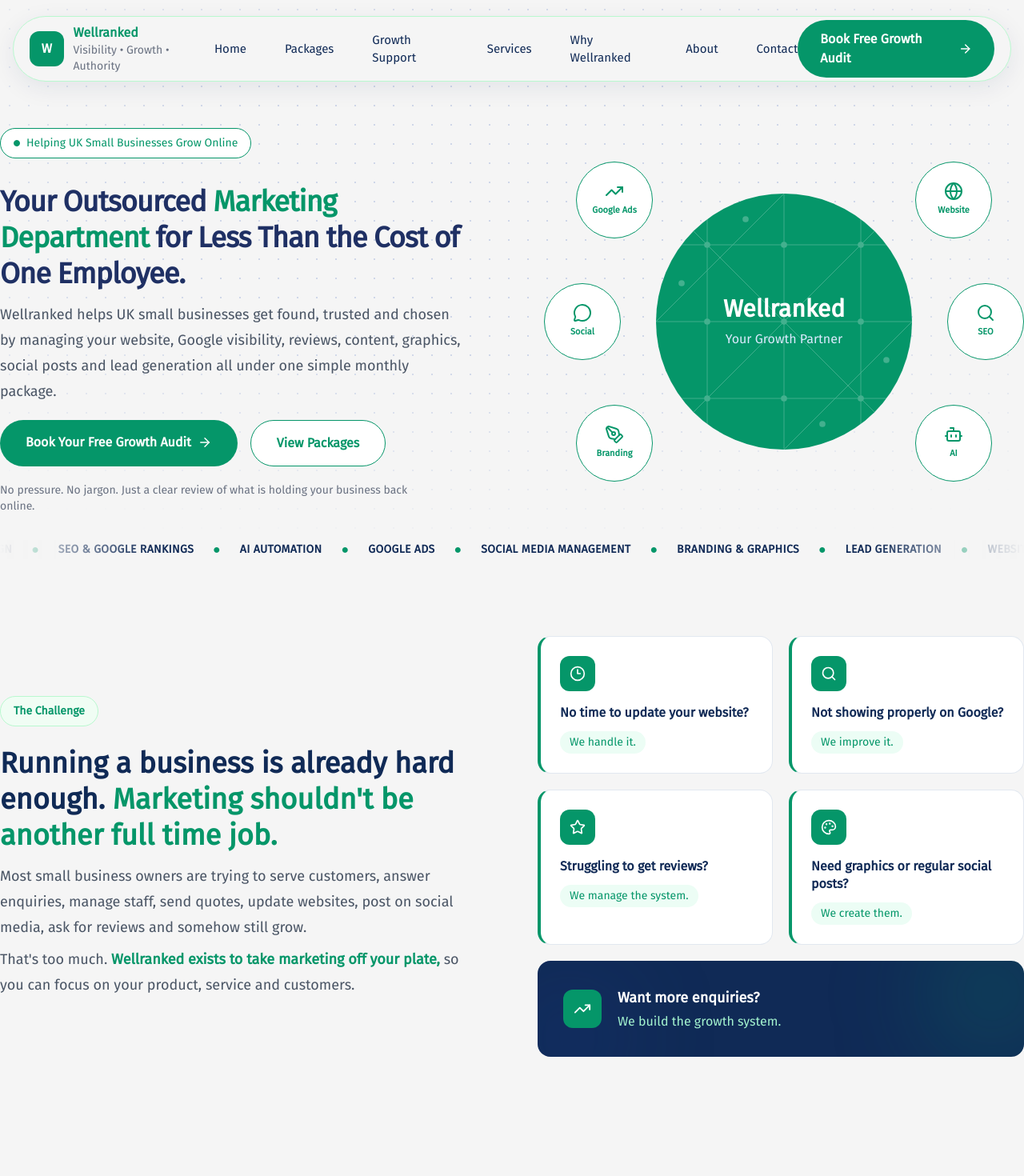
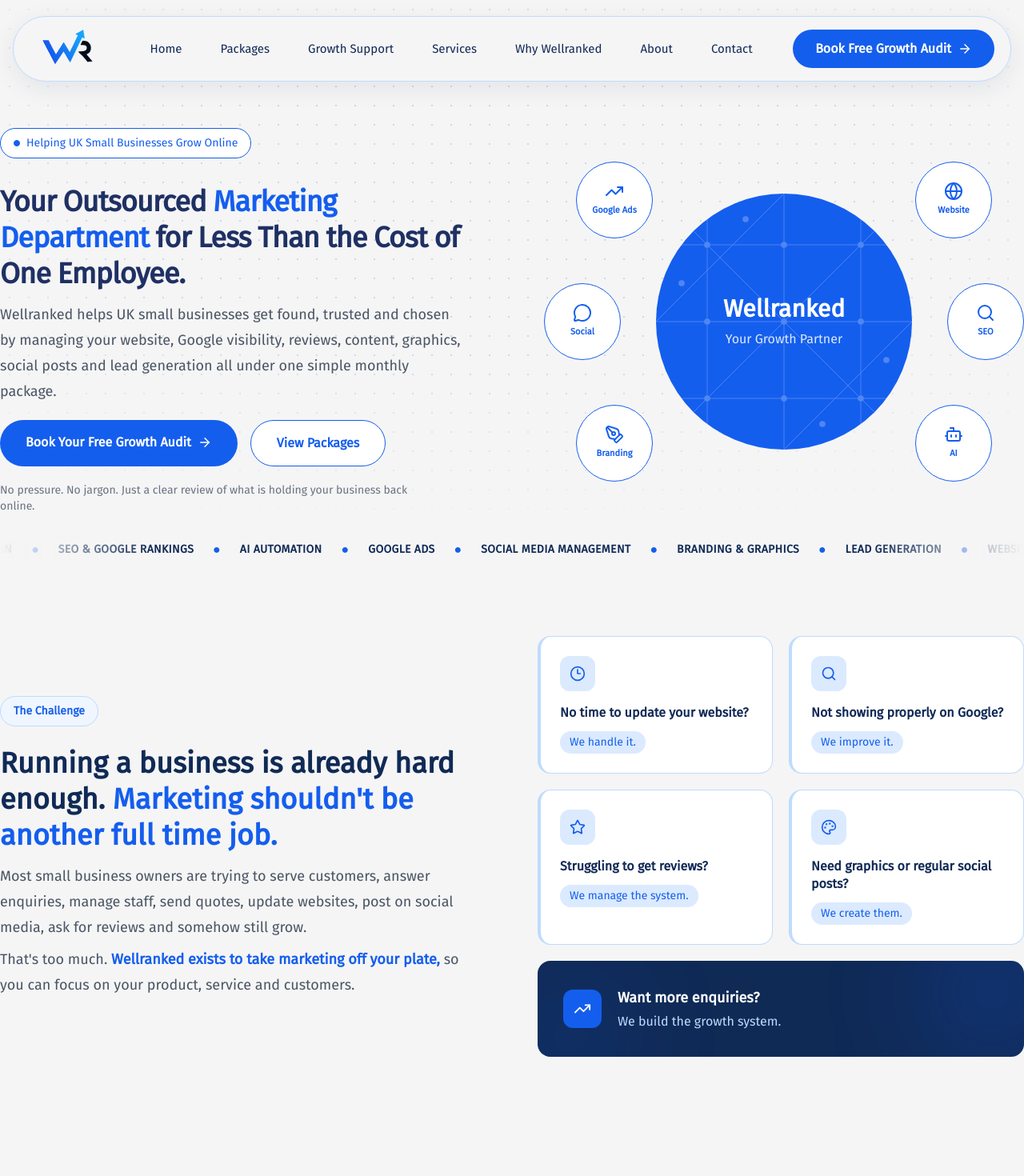
Before and after one commit to alimuhammeddev/wellranked, a Next.js app: page / in a window 1280 px wide. Shown: the top 1470 px of the page at 80% size. Built offline with nearby package versions, Linux system fonts and the light colour scheme.

Commit message:
changed color

```diff
--- a/app/components/Footer.tsx
+++ b/app/components/Footer.tsx
@@ -2,6 +2,8 @@
 import { FaInstagram, FaLinkedin } from "react-icons/fa";
 import { FaXTwitter } from "react-icons/fa6";
 import { Mail, MapPin } from "lucide-react";
+import Image from "next/image";
+import logo from "./assets/logo.svg";
 
 const links = [
   { label: "Home", href: "/" },
@@ -22,17 +24,7 @@
           {/* Logo */}
 
           <Link href="/" className="flex items-center gap-3">
-            <div className="flex h-12 w-12 items-center justify-center rounded-xl bg-[#059669] text-lg font-bold text-white">
-              W
-            </div>
-
-            <div>
-              <h2 className="font-bold text-[#059669]">Wellranked</h2>
-
-              <p className="text-sm text-gray-500">
-                Visibility • Growth • Authority
-              </p>
-            </div>
+            <Image src={logo} alt="logo" width={100}/>
           </Link>
 
           {/* Navigation */}
@@ -42,7 +34,7 @@
               <Link
                 key={link.href}
                 href={link.href}
-                className="text-gray-600 transition hover:text-[#059669]"
+                className="text-gray-600 transition hover:text-[#145EEE]"
               >
                 {link.label}
               </Link>
@@ -54,7 +46,7 @@
           <div className="flex flex-col items-center gap-2 text-sm">
             <Link
               href="mailto:hello@wellranked.co.uk"
-              className="flex items-center gap-2 text-gray-600 transition hover:text-[#059669]"
+              className="flex items-center gap-2 text-gray-600 transition hover:text-[#145EEE]"
             >
               <Mail size={16} />
               hello@wellranked.co.uk
@@ -68,7 +60,7 @@
             <div className="mt-1 flex items-center gap-3">
               <Link
                 href="#"
-                className="rounded-full border border-gray-200 p-2 text-gray-500 transition hover:border-[#059669] hover:text-[#059669]"
+                className="rounded-full border border-gray-200 p-2 text-gray-500 transition hover:border-[#145EEE] hover:text-[#145EEE]"
                 aria-label="LinkedIn"
               >
                 <FaLinkedin size={16} />
@@ -76,7 +68,7 @@
 
               <Link
                 href="#"
-                className="rounded-full border border-gray-200 p-2 text-gray-500 transition hover:border-[#059669] hover:text-[#059669]"
+                className="rounded-full border border-gray-200 p-2 text-gray-500 transition hover:border-[#145EEE] hover:text-[#145EEE]"
                 aria-label="Instagram"
               >
                 <FaInstagram size={16} />
@@ -84,7 +76,7 @@
 
               <Link
                 href="#"
-                className="rounded-full border border-gray-200 p-2 text-gray-500 transition hover:border-[#059669] hover:text-[#059669]"
+                className="rounded-full border border-gray-200 p-2 text-gray-500 transition hover:border-[#145EEE] hover:text-[#145EEE]"
                 aria-label="X / Twitter"
               >
                 <FaXTwitter size={16} />
@@ -99,11 +91,11 @@
           <p>© {new Date().getFullYear()} Wellranked. All rights reserved.</p>
 
           <div className="flex items-center gap-6">
-            <Link href="#" className="hover:text-[#059669]">
+            <Link href="#" className="hover:text-[#145EEE]">
               Privacy Policy
             </Link>
 
-            <Link href="#" className="hover:text-[#059669]">
+            <Link href="#" className="hover:text-[#145EEE]">
               Terms
             </Link>
           </div>
--- a/app/components/Hero.tsx
+++ b/app/components/Hero.tsx
@@ -56,7 +56,7 @@
             <span className="mx-6 text-sm font-semibold uppercase tracking-wide text-[#102A56]">
               {item}
             </span>
-            <span className="text-[#059669]">●</span>
+            <span className="text-[#145EEE]">●</span>
           </div>
         ))}
       </motion.div>
@@ -87,17 +87,17 @@
           {/* LEFT CONTENT */}
           <div>
             {/* Badge */}
-            <div className="inline-flex items-center gap-2 rounded-full border border-[#059669] bg-white px-4 py-2 mb-8">
-              <span className="w-2 h-2 rounded-full border border-[#059669] bg-[#059669]" />
+            <div className="inline-flex items-center gap-2 rounded-full border border-[#145EEE] bg-white px-4 py-2 mb-8">
+              <span className="w-2 h-2 rounded-full border border-[#145EEE] bg-[#145EEE]" />
 
-              <span className="text-sm font-medium text-[#059669]">
+              <span className="text-sm font-medium text-[#145EEE]">
                 Helping UK Small Businesses Grow Online
               </span>
             </div>
 
             <h1 className="text-2xl lg:text-4xl md:text-3xl font-extrabold leading-tight tracking-tight text-[#1F3064]">
               Your Outsourced{" "}
-              <span className="text-[#059669]">Marketing Department</span>
+              <span className="text-[#145EEE]">Marketing Department</span>
               {""} for Less Than the Cost of <span>One Employee.</span>
             </h1>
 
@@ -111,7 +111,7 @@
             {/* Buttons */}
 
             <div className="mt-5 flex flex-col gap-4 sm:flex-row">
-              <div className="rounded-full bg-[#059669]">
+              <div className="rounded-full bg-[#145EEE]">
                 <Link
                   href="/growth-audit"
                   className="flex items-center justify-center gap-2 px-8 py-4 font-semibold text-white rounded-full"
@@ -123,7 +123,7 @@
 
               <Link
                 href="/package-section"
-                className="rounded-full border bg-white px-8 py-4 text-center font-semibold transition border-[#059669] text-[#059669]"
+                className="rounded-full border bg-white px-8 py-4 text-center font-semibold transition border-[#145EEE] text-[#145EEE]"
               >
                 View Packages
               </Link>
@@ -137,7 +137,7 @@
 
           <div className="relative flex items-center justify-center py-16 md:mt-0 -mt-10">
             {/* Center Circle */}
-            <div className="relative z-20 flex h-60 w-60 md:h-72 md:w-72 lg:h-80 lg:w-80 items-center justify-center rounded-full overflow-hidden bg-[#059669]">
+            <div className="relative z-20 flex h-60 w-60 md:h-72 md:w-72 lg:h-80 lg:w-80 items-center justify-center rounded-full overflow-hidden bg-[#145EEE]">
               {/* Full background network */}
               <svg
                 className="absolute inset-0 w-full h-full opacity-25"
@@ -320,12 +320,12 @@
                     ease: "easeOut",
                   }}
                 >
-                  <div className="flex h-24 w-24 items-center justify-center rounded-full bg-white border border-[#059669]">
+                  <div className="flex h-24 w-24 items-center justify-center rounded-full bg-white border border-[#145EEE]">
                     <div className="flex flex-col items-center">
-                      <div className="text-[#059669]">
+                      <div className="text-[#145EEE]">
                         <Icon size={24} />
                       </div>
-                      <span className="mt-1 text-[11px] font-semibold text-[#059669]">
+                      <span className="mt-1 text-[11px] font-semibold text-[#145EEE]">
                         {name}
                       </span>
                     </div>
@@ -387,10 +387,10 @@
                 >
                   <div className="flex h-20 w-20 items-center justify-center">
                     <div className="flex flex-col items-center">
-                      <div className="text-[#059669]">
+                      <div className="text-[#145EEE]">
                         <Icon size={22} />
                       </div>
-                      <span className="mt-1 text-[10px] font-semibold text-[#059669]">
+                      <span className="mt-1 text-[10px] font-semibold text-[#145EEE]">
                         {name}
                       </span>
                     </div>
--- a/app/components/Navbar.tsx
+++ b/app/components/Navbar.tsx
@@ -3,6 +3,8 @@
 import { useEffect, useState } from "react";
 import { Menu, X, ArrowRight } from "lucide-react";
 import Link from "next/link";
+import Image from "next/image";
+import logo from "./assets/logo.svg";
 
 export default function Navbar() {
   const [open, setOpen] = useState(false);
@@ -36,24 +38,14 @@
     >
       {/* Navbar Background */}
       <div
-        className={`bg-[#F5F5F5] backdrop-blur-3xl border border-green-200 shadow-[0_8px_30px_rgba(16,42,86,0.08)] transition-all duration-700 ease-in-out ${
+        className={`bg-[#F5F5F5] backdrop-blur-3xl border border-blue-200 shadow-[0_8px_30px_rgba(16,42,86,0.08)] transition-all duration-700 ease-in-out ${
           scrolled ? "rounded-none" : "mx-4 rounded-full"
         }`}
       >
         {/* Navbar Content */}
         <div className="mx-auto flex h-20 max-w-337.5 items-center justify-between md:px-5 px-5">
-          <Link href="/" className="group flex items-center gap-3">
-            <div className="flex h-11 w-11 items-center justify-center rounded-xl bg-[#059669] text-white font-bold">
-              W
-            </div>
-
-            <div>
-              <h1 className="text-[#059669] font-bold">Wellranked</h1>
-
-              <p className="text-gray-500 text-sm">
-                Visibility • Growth • Authority
-              </p>
-            </div>
+          <Link href="/" >
+            <Image src={logo} alt="Logo" width={100}/>
           </Link>
 
           {/* Desktop Nav */}
@@ -62,10 +54,10 @@
               <Link
                 key={link.name}
                 href={link.href}
-                className="group relative text-[15px] font-medium text-[#102A56] transition-colors duration-300 hover:text-[#059669]"
+                className="group relative text-[15px] font-medium text-[#102A56] transition-colors duration-300 hover:text-[#145EEE]"
               >
                 {link.name}
-                <span className="absolute -bottom-2 left-1/2 h-0.5 w-0 -translate-x-1/2 rounded-full bg-[#059669] transition-all duration-300 group-hover:w-full" />
+                <span className="absolute -bottom-2 left-1/2 h-0.5 w-0 -translate-x-1/2 rounded-full bg-[#145EEE] transition-all duration-300 group-hover:w-full" />
               </Link>
             ))}
           </nav>
@@ -73,7 +65,7 @@
           {/* CTA */}
           <Link
             href="/growth-audit"
-            className="group relative hidden items-center justify-center overflow-hidden rounded-full bg-[#059669] px-7 py-3 lg:flex"
+            className="group relative hidden items-center justify-center overflow-hidden rounded-full bg-[#145EEE] px-7 py-3 lg:flex"
           >
             <span className="relative z-10 flex items-center gap-2 font-semibold text-white">
               Book Free Growth Audit
@@ -88,7 +80,7 @@
           <button
             onClick={() => setOpen(!open)}
             aria-label="mobile menu"
-            className="rounded-full p-2 text-[#102A56] transition hover:bg-green-50 lg:hidden"
+            className="rounded-full p-2 text-[#102A56] transition hover:bg-blue-50 lg:hidden"
           >
             {open ? <X size={28} /> : <Menu size={28} aria-hidden="true" />}
           </button>
@@ -102,7 +94,7 @@
         }`}
       >
         <div
-          className={`bg-[#f5f5f5] backdrop-blur-3xl border border-green-50 shadow-[0_8px_30px_rgba(16,42,86,0.08)] p-6 transition-all duration-700 ${
+          className={`bg-[#f5f5f5] backdrop-blur-3xl border border-blue-50 shadow-[0_8px_30px_rgba(16,42,86,0.08)] p-6 transition-all duration-700 ${
             scrolled ? "rounded-none" : "mx-4 mt-4 rounded-3xl"
           }`}
         >
@@ -113,7 +105,7 @@
                   key={link.name}
                   href={link.href}
                   onClick={() => setOpen(false)}
-                  className="text-lg font-medium text-[#102A56] transition-all duration-300 hover:translate-x-2 hover:text-[#059669]"
+                  className="text-lg font-medium text-[#102A56] transition-all duration-300 hover:translate-x-2 hover:text-[#145EEE]"
                 >
                   {link.name}
                 </Link>
@@ -122,7 +114,7 @@
               <Link
                 href="/growth-audit"
                 onClick={() => setOpen(false)}
-                className="mt-2 flex items-center justify-center gap-2 rounded-full bg-[#059669] py-3 font-bold text-white"
+                className="mt-2 flex items-center justify-center gap-2 rounded-full bg-[#145EEE] py-3 font-bold text-white"
               >
                 Book Free Growth Audit
                 <ArrowRight size={18} />
--- a/app/components/Pain.tsx
+++ b/app/components/Pain.tsx
@@ -51,18 +51,16 @@
 
   return (
     <motion.div
-      className="group relative rounded-2xl border border-slate-200 bg-white py-6 pl-6 pr-5 transition-all duration-300 hover:-translate-y-1 hover:shadow-lg hover:shadow-slate-200/70"
-      style={{ borderLeft: `4px solid ${accent.color}` }}
+      className="group relative rounded-2xl border border-blue-200 bg-white py-6 pl-6 pr-5 transition-all duration-300 hover:-translate-y-1 hover:shadow-lg hover:shadow-slate-200/70 border-l-4"
       initial={{ opacity: 0, y: 30, scale: 0.96 }}
       whileInView={{ opacity: 1, y: 0, scale: 1 }}
       viewport={{ once: true, amount: 0.25 }}
       transition={{ duration: 0.5, delay: index * 0.12, ease: "easeOut" }}
     >
       <div
-        className="flex h-11 w-11 items-center justify-center rounded-xl text-white"
-        style={{ backgroundColor: accent.color }}
+        className="flex h-11 w-11 items-center justify-center rounded-xl bg-blue-100"
       >
-        <Icon size={20} />
+        <Icon size={20} className="text-[#145EEE]"/>
       </div>
 
       <h1 className="mt-4 text-base font-semibold leading-snug text-[#102A56]">
@@ -70,7 +68,7 @@
       </h1>
 
       <span
-        className={`mt-3 inline-flex items-center rounded-full ${accent.tint} px-3 py-1 text-sm font-medium ${accent.tintText}`}
+        className={`mt-3 inline-flex items-center rounded-full text-[#145EEE] px-3 py-1 text-sm font-medium bg-blue-100`}
       >
         {description}
       </span>
@@ -89,21 +87,21 @@
     >
       <div
         aria-hidden
-        className="pointer-events-none absolute -right-10 -top-10 h-40 w-40 rounded-full bg-[#059669]/25 blur-3xl"
+        className="pointer-events-none absolute -right-10 -top-10 h-40 w-40 rounded-full bg-[#145EEE]/25 blur-3xl"
       />
       <div
         aria-hidden
-        className="pointer-events-none absolute -left-6 -bottom-10 h-32 w-32 rounded-full bg-[#244EB3]/20 blur-3xl"
+        className="pointer-events-none absolute -left-6 -bottom-10 h-32 w-32 rounded-full bg-[#145EEE]/20 blur-3xl"
       />
 
       <div className="relative flex items-center gap-5">
-        <div className="flex h-12 w-12 shrink-0 items-center justify-center rounded-xl bg-[#059669] text-white">
+        <div className="flex h-12 w-12 shrink-0 items-center justify-center rounded-xl bg-[#145EEE] text-white">
           <Icon size={22} />
         </div>
 
         <div>
           <h1 className="text-lg font-semibold text-white">{title}</h1>
-          <p className="mt-1 text-emerald-200">{description}</p>
+          <p className="mt-1 text-blue-200">{description}</p>
         </div>
       </div>
     </motion.div>
@@ -137,13 +135,13 @@
               ease: "easeOut",
             }}
           >
-            <span className="inline-flex items-center rounded-full border border-green-200 bg-green-50 px-4 py-2 text-sm font-semibold text-[#059669]">
+            <span className="inline-flex items-center rounded-full border border-blue-200 bg-blue-50 px-4 py-2 text-sm font-semibold text-[#145EEE]">
               The Challenge
             </span>
 
             <h1 className="mt-6 text-2xl lg:text-4xl md:text-3xl font-bold leading-tight text-[#102A56]">
               Running a business is already hard enough.{" "}
-              <span className="text-[#059669]">
+              <span className="text-[#145EEE]">
                 Marketing shouldn't be another full time job.
               </span>
             </h1>
@@ -156,7 +154,7 @@
 
             <p className="mt-2 md:text-lg leading-8 text-gray-600">
               That's too much.
-              <span className="font-semibold text-[#059669]">
+              <span className="font-semibold text-[#145EEE]">
                 {" "}
                 Wellranked exists to take marketing off your plate,
               </span>{" "}
--- a/app/components/Preloader.tsx
+++ b/app/components/Preloader.tsx
@@ -6,7 +6,7 @@
 
 export default function Preloader() {
   return (
-    <div className="fixed inset-0 z-9999 flex items-center justify-center bg-[#059669]">
+    <div className="fixed inset-0 z-9999 flex items-center justify-center bg-[#145EEE]">
       <div className="relative flex items-center justify-center w-72 h-72">
         {/* Orbit */}
         <div className="absolute w-60 h-60 animate-spin-slow">
@@ -34,7 +34,7 @@
 
         {/* Center Logo */}
         <div className="relative z-10">
-          <div className="flex h-20 w-20 items-center justify-center rounded-3xl bg-[#059669] text-white text-3xl font-bold">
+          <div className="flex h-20 w-20 items-center justify-center rounded-3xl bg-[#145EEE] text-white text-3xl font-bold">
             W
           </div>
         </div>
```
Also changed, not shown: app/components/CTA.tsx (+5 -5 lines), app/components/Packages.tsx (+13 -13 lines), app/components/Solution.tsx (+7 -7 lines), app/components/Trust.tsx (+5 -5 lines), app/package-section/components/PackageHero.tsx (+14 -14 lines), app/package-section/components/PricingCards.tsx (+14 -14 lines), app/package-section/components/PricingComparison.tsx (+11 -11 lines), app/components/assets/logo.svg (added).
